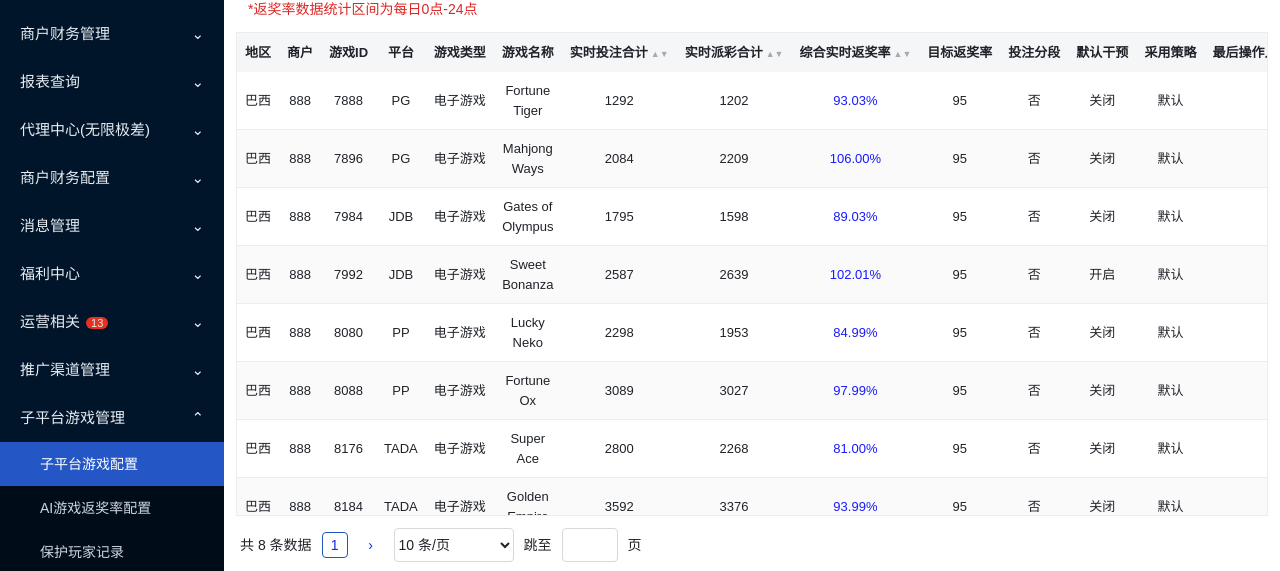
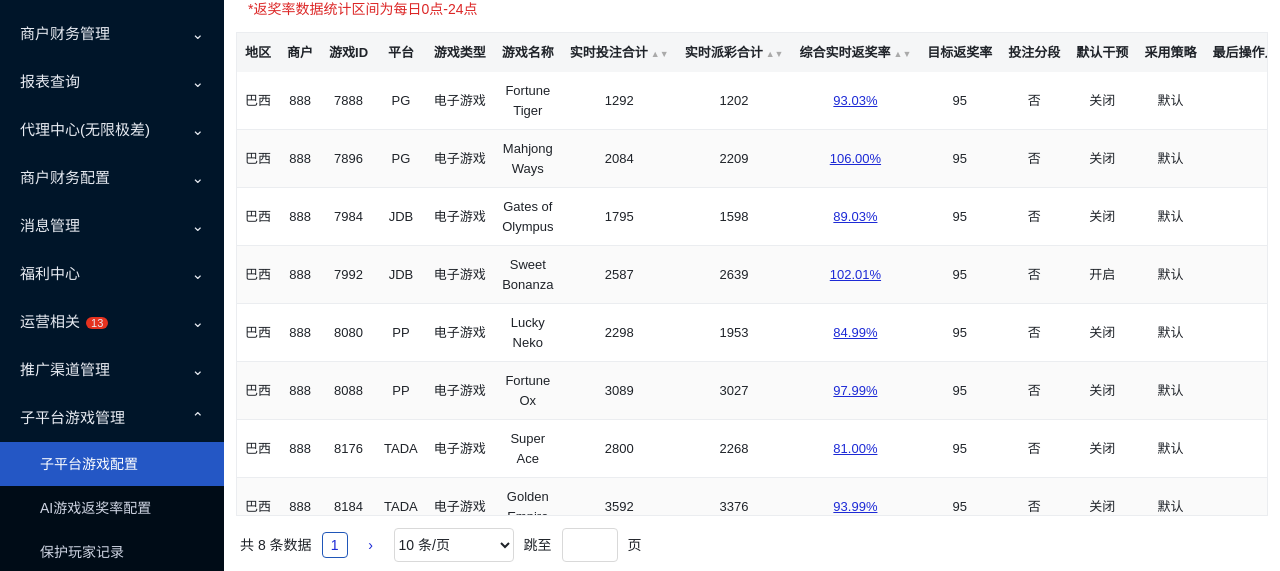
Before and after one commit to sulosu/AI_RTP_9con7trolfgi659, a plain HTML site: page index.html in a window 1280 px wide. Shown: the part 226-797 px from the top of the page. Drawn offline with nearby package versions, Linux system fonts and the light colour scheme.

Commit message:
Update index.html

```diff
--- a/index.html
+++ b/index.html
@@ -61,7 +61,7 @@ $('#fP').onchange=$('#fT').onchange=games;games();
 function query(){const p=$('#fP').value,t=$('#fT').value,g=$('#fG').value,v=$('#fV').value,i=$('#fI').value.trim(),s=$('#fS').value.trim();
 F=ALL.filter(r=>(p=='全部'||r.p==p)&&(t=='全部'||r.t==t)&&(g=='全部'||r.g==g)&&(v=='全部'||r.iv==v)&&(!i||String(r.id).includes(i))&&(!s||r.st.includes(s)));cur=1;draw()}
 function draw(){let a=[...F];if(sort.k&&sort.d)a.sort((x,y)=>(x[sort.k]-y[sort.k])*sort.d);const pages=Math.max(1,Math.ceil(a.length/size));cur=Math.min(cur,pages);
-$('#tb').innerHTML=a.length?a.slice((cur-1)*size,cur*size).map(r=>`<tr><td>巴西</td><td>888</td><td>${r.id}</td><td>${r.p}</td><td>${r.t}</td><td>${r.g}</td><td>${r.bet}</td><td>${r.pay}</td><td class="bl">${r.rate.toFixed(2)}%</td><td>${ST[r.st].r[0][1]}</td><td>${ST[r.st].seg?'是':'否'}</td><td>${r.iv}</td><td>${r.st}</td><td>${r.op}</td><td>${r.ot}</td><td class="ops" data-id="${r.id}"><span title="采用策略">✎</span><span title="返奖率说明">◉</span><span title="实时派彩">⊞</span></td></tr>`).join(''):'<tr><td colspan="16" style="padding:80px;color:#999">暂无数据</td></tr>';
+$('#tb').innerHTML=a.length?a.slice((cur-1)*size,cur*size).map(r=>`<tr><td>巴西</td><td>888</td><td>${r.id}</td><td>${r.p}</td><td>${r.t}</td><td>${r.g}</td><td>${r.bet}</td><td>${r.pay}</td><td><a class="lk underline rate-lk" data-id="${r.id}">${r.rate.toFixed(2)}%</a></td><td>${ST[r.st].r[0][1]}</td><td>${ST[r.st].seg?'是':'否'}</td><td>${r.iv}</td><td>${r.st}</td><td>${r.op}</td><td>${r.ot}</td><td class="ops" data-id="${r.id}"><span title="采用策略">✎</span><span title="返奖率说明">◉</span><span title="实时派彩">⊞</span></td></tr>`).join(''):'<tr><td colspan="16" style="padding:80px;color:#999">暂无数据</td></tr>';
 let ps=pages<=7?[...Array(pages)].map((_,i)=>i+1):cur<=4?[1,2,3,4,5,'…',pages]:cur>=pages-3?[1,'…',...[...Array(5)].map((_,i)=>pages-4+i)]:[1,'…',cur-1,cur,cur+1,'…',pages];
 $('#pg').innerHTML=`<span>共 ${a.length} 条数据</span>`+ps.map(x=>x=='…'?'<span>•••</span>':`<b class="${x==cur?'on':''}" data-n="${x}">${x}</b>`).join('')+`<b data-n="${cur+1}">›</b><select id="ps">${[10,20,50].map(x=>`<option value="${x}" ${x==size?'selected':''}>${x} 条/页</option>`).join('')}</select><span>跳至</span><input id="jp" style="width:56px;min-width:0"><span>页</span>`;
 document.querySelectorAll('.srt').forEach(e=>e.title=sort.k==e.dataset.k&&sort.d==1?'点击降序':'点击升序')}
@@ -71,7 +71,7 @@ document.querySelectorAll('.srt').forEach(e=>e.onclick=()=>{const k=e.dataset.k;
 $('#qb').onclick=query;query();
 function modal(h,w){const m=document.createElement('div');m.className='mask';m.innerHTML=`<div class="dlg" style="width:${w}px">${h}<span class="x">✕</span></div>`;m.querySelector('.x').onclick=()=>m.remove();document.body.append(m);return m}
 const now=()=>new Date(Date.now()-3*36e5).toISOString().replace('T',' ').slice(0,19);
-$('#tb').onclick=e=>{const td=e.target.closest('.ops');if(!td||e.target.tagName!='SPAN')return;const r=ALL.find(x=>x.id==td.dataset.id),i=[...td.children].indexOf(e.target);[useS,rateInfo,pay][i](r)};
+$('#tb').onclick=e=>{const lk=e.target.closest('.rate-lk');if(lk){const r=ALL.find(x=>x.id==lk.dataset.id);if(r)pay(r);return}const td=e.target.closest('.ops');if(!td||e.target.tagName!='SPAN')return;const r=ALL.find(x=>x.id==td.dataset.id),i=[...td.children].indexOf(e.target);[useS,rateInfo,pay][i](r)};
 function segTb(s){return `<div class="my-3"><b>策略游戏返奖率:</b> <span class="ml-3">${ST[s].seg?'有投注分段':'无投注分段'}</span></div><table><tr><th>最低投注</th><th>目标返奖率</th><th>预期实际返奖率</th></tr>${ST[s].r.map(x=>`<tr><td>${x[0]}</td><td>${x[1]}</td><td>${x[2]}</td></tr>`).join('')}</table>`}
 function useS(r){const m=modal(`<div class="mb-3"><b>游戏使用策略:</b> <a class="lk text-xs ml-4" id="gl">查看该策略配置 ›</a></div><select id="us" style="width:220px">${opt(Object.keys(ST))}</select><div id="sd"></div><div class="text-center mt-24"><button class="btn" id="sv">保存配置</button><em class="dn">策略下拉来源=AI返奖率配置主表策略名称；保存后该游戏按所选策略生效，写入最后操作人/时间</em></div>`,760);const u=m.querySelector('#us'),sh=()=>m.querySelector('#sd').innerHTML=segTb(u.value);u.value=r.st;u.onchange=sh;sh();m.querySelector('#gl').onclick=()=>{m.remove();goto(1,'子平台游戏配置','策略ID',ST[u.value].id,u.value)};
 m.querySelector('#sv').onclick=()=>{r.st=u.value;r.op='admin888';r.ot=now();m.remove();draw()}}
```
